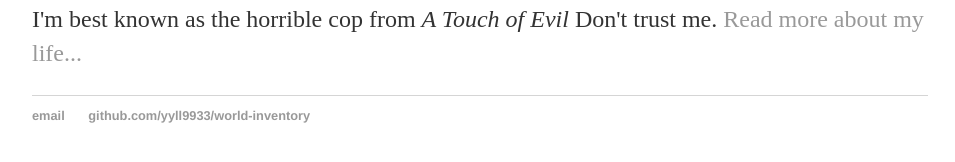
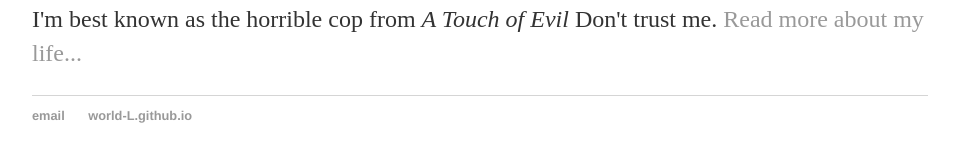
Before and after one commit to world-L/world-L.github.io, a Jekyll site: the page built from index.html, in a window 1280 px wide. Shown: the part 194-356 px from the top of the page, without its empty margins (160-1115 px from the left). Built offline with Jekyll 4.4.1, drawn with Linux system fonts in a browser that asks for light colours.

Commit message:
Update default.html
link name change

```diff
--- a/_layouts/default.html
+++ b/_layouts/default.html
@@ -3,7 +3,7 @@
 		<head>
 			<title>{{ page.title }}</title>
 			<!-- link to main stylesheet -->
-			<link rel="stylesheet" type="text/css" href="../css/main.css">
+			<link rel="stylesheet" type="text/css" href="/css/main.css">
 		</head>
 		<body>
 			<nav>
@@ -21,7 +21,7 @@
 			<footer>
 	    		<ul>
 	        		<li><a href="mailto:yyll9933@gmail.com">email</a></li>
-	        		<li><a href="https://github.com/yyll9933/world-inventory">github.com/yyll9933/world-inventory</a></li>
+	        		<li><a href="https://github.com/world-L/world-L.github.io">world-L.github.io</a></li>
 				</ul>
 			</footer>
 		</body>
```
